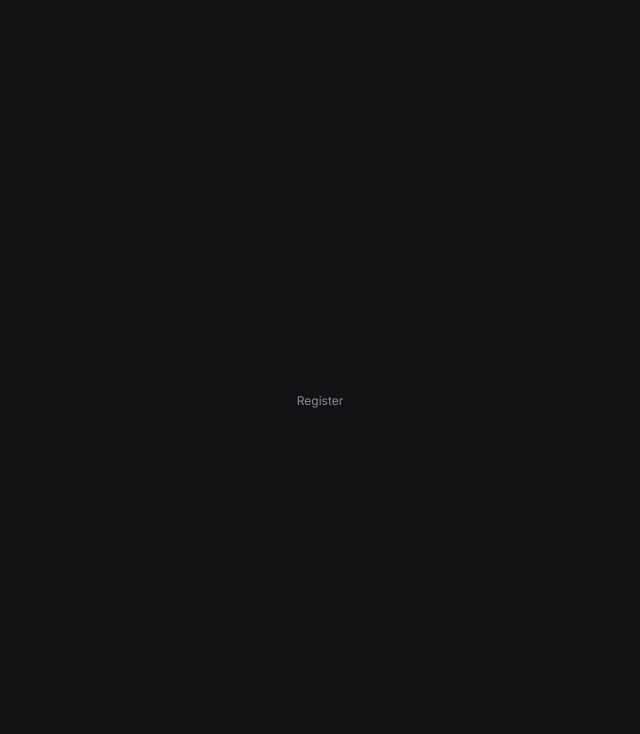
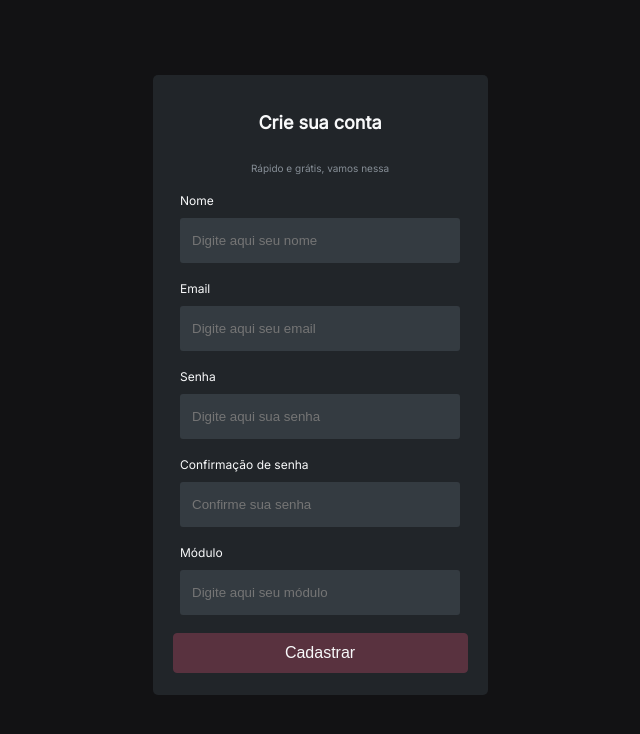
Before and after one commit to lufelipe12/react-kenzie-hub-lufelipe12, a React (Create React App) app: page /register in a window 1280 px wide. Shown: the top 734 px of the page, without its empty margins (320-960 px from the left). Built offline with nearby package versions, Linux system fonts and the light colour scheme.

Commit message:
Feature: add form to register page

```diff
--- a/src/Components/Button/styles.js
+++ b/src/Components/Button/styles.js
@@ -1,7 +1,7 @@
 import styled from "styled-components";
 
 const StyledButton = styled.button`
-  width: 260px;
+  width: 100%;
   height: 40px;
   color: var(--grey-0);
   background-color: ${(props) => (props.register ? "#868E96" : "#FF577F")};
--- a/src/Components/Input/index.jsx
+++ b/src/Components/Input/index.jsx
@@ -0,0 +1,12 @@
+import { Container, StyledInput } from "./styles";
+
+const Input = ({ placeholder, label, type, register, name }) => {
+  return (
+    <Container>
+      <label>{label}</label>
+      <StyledInput type={type} placeholder={placeholder} {...register(name)} />
+    </Container>
+  );
+};
+
+export default Input;
--- /dev/null
+++ b/src/Components/Input/styles.js
@@ -0,0 +1,21 @@
+import styled from "styled-components";
+
+export const Container = styled.div`
+  width: 280px;
+  height: 70px;
+  display: flex;
+  flex-direction: column;
+  justify-content: space-between;
+  margin-bottom: 5px;
+  margin-top: 5px;
+`;
+
+export const StyledInput = styled.input`
+  width: 264px;
+  height: 39px;
+  background-color: var(--grey-2);
+  border: 2px solid var(--grey-2);
+  border-radius: 3px;
+  color: var(--grey-1);
+  padding-left: 10px;
+`;
--- a/src/GlobalStyles.js
+++ b/src/GlobalStyles.js
@@ -10,7 +10,7 @@ const GlobalStyles = createGlobalStyle`
     height: 100vh;
     font-family: "Inter", sans-serif;
     font-size: 12px;
-    color:var(--grey-1);
+    color:var(--grey-0);
     display: flex;
     justify-content: center;
     align-items: center;
--- a/src/Pages/Home/styles.js
+++ b/src/Pages/Home/styles.js
@@ -2,7 +2,7 @@ import styled from "styled-components";
 
 const HomeDiv = styled.div`
   width: 310px;
-  height: 310px;
+  height: 330px;
   display: flex;
   flex-direction: column;
   justify-content: space-evenly;
--- a/src/Pages/Register/index.jsx
+++ b/src/Pages/Register/index.jsx
@@ -0,0 +1,84 @@
+import Input from "../../Components/Input";
+import Button from "../../Components/Button";
+import { Container, StyledForm } from "./styles";
+import { useHistory } from "react-router-dom";
+import { useForm } from "react-hook-form";
+import * as yup from "yup";
+import { yupResolver } from "@hookform/resolvers/yup";
+
+const Register = () => {
+  const history = useHistory();
+
+  const schema = yup.object().shape({
+    name: yup.string().required("Digite um nome"),
+    email: yup.string().email("email inválido").required("Digite um email"),
+    password: yup
+      .string()
+      .required("Digite uma senha")
+      .min(6, "Mínimo de 6 dígitos"),
+    confirm_password: yup
+      .string()
+      .oneOf([yup.ref("password"), null], "Confirmação inválida")
+      .required("Confirme a senha"),
+    module: yup.string().required("Digite um módulo"),
+  });
+
+  const {
+    register,
+    handleSubmit,
+    formState: { errors },
+  } = useForm({ resolver: yupResolver(schema) });
+
+  const onSubmit = (data) => {
+    console.log(data);
+  };
+
+  return (
+    <Container>
+      <StyledForm onSubmit={handleSubmit(onSubmit)}>
+        <h2>Crie sua conta</h2>
+        <p>Rápido e grátis, vamos nessa</p>
+        <Input
+          register={register}
+          name="name"
+          placeholder="Digite aqui seu nome"
+          label="Nome"
+        />
+        <span>{errors.name?.message}</span>
+        <Input
+          register={register}
+          name="email"
+          placeholder="Digite aqui seu email"
+          label="Email"
+        />
+        <span>{errors.email?.message}</span>
+        <Input
+          register={register}
+          name="password"
+          placeholder="Digite aqui sua senha"
+          label="Senha"
+          type="password"
+        />
+        <span>{errors.password?.message}</span>
+        <Input
+          register={register}
+          name="confirm_password"
+          placeholder="Confirme sua senha"
+          label="Confirmação de senha"
+          type="password"
+        />
+        <span>{errors.confirm_password?.message}</span>
+        <Input
+          register={register}
+          name="module"
+          placeholder="Digite aqui seu módulo"
+          label="Módulo"
+        />
+        <span>{errors.module?.message}</span>
+        <Button type="submit">Cadastrar</Button>
+      </StyledForm>
+    </Container>
+  );
+};
+
+export default Register;
--- /dev/null
+++ b/src/Pages/Register/styles.js
@@ -0,0 +1,40 @@
+import styled from "styled-components";
+
+export const Container = styled.div`
+  height: 650px;
+  display: flex;
+  flex-direction: column;
+  justify-content: space-between;
+  align-items: center;
+`;
+
+export const StyledForm = styled.form`
+  width: 295px;
+  min-height: 580px;
+  max-height: 600px;
+  padding: 20px;
+  background-color: var(--grey-3);
+  display: flex;
+  flex-direction: column;
+  justify-content: space-around;
+  align-items: center;
+  border-radius: 5px;
+
+  p {
+    color: var(--grey-1);
+    font-size: 10px;
+    font-weight: 400;
+  }
+
+  span {
+    color: var(--negative);
+    font-size: 10px;
+    font-weight: 400;
+  }
+
+  button {
+    background-color: var(--primary-dark);
+    border-color: var(--primary-dark);
+    margin-top: 5px;
+  }
+`;
--- a/src/Routes/index.jsx
+++ b/src/Routes/index.jsx
@@ -1,5 +1,6 @@
 import { Switch, Route } from "react-router-dom";
 import Home from "../Pages/Home";
+import Register from "../Pages/Register";
 import { AnimatePresence } from "framer-motion";
 
 const Routes = () => {
@@ -9,7 +10,9 @@ const Routes = () => {
         <Route exact path="/">
           <Home />
         </Route>
-        <Route path="/register">Register</Route>
+        <Route path="/register">
+          <Register />
+        </Route>
         <Route path="/login">Login</Route>
         <Route path="/dashboard">Dashboard</Route>
       </Switch>
```
